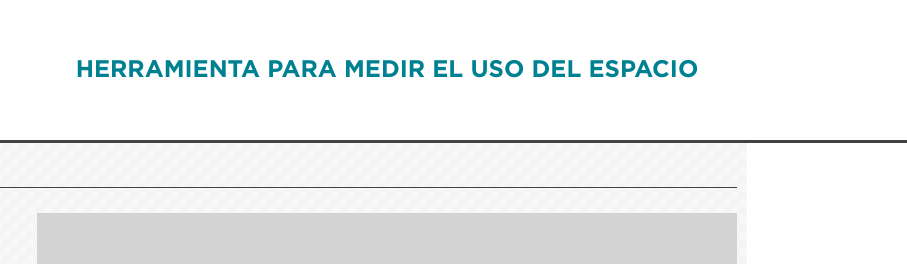
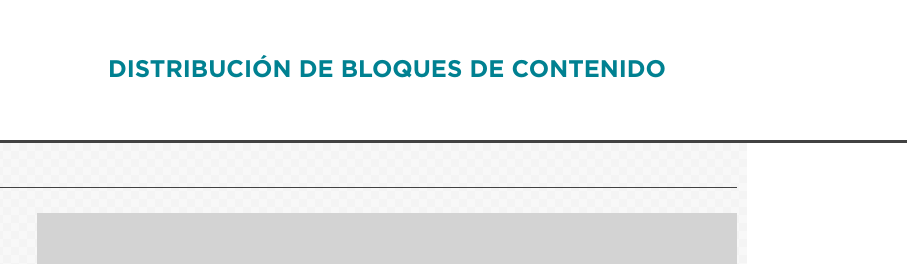
Before and after one commit to FabVillegas/newSalamanca, a website: page app/index.html at #/herramienta in a window 1280 px wide. Shown: the top 264 px of the page, 373-1280 px from the left. Drawn offline with Linux system fonts and the light colour scheme.

Commit message:
Modificacion al titulo

```diff
--- a/app/views/herramienta-template.html
+++ b/app/views/herramienta-template.html
@@ -15,7 +15,7 @@
       <img id="logo" src="images/usarialogo.png" />
     </div>
     <div class="twelve columns">
-      <h1 id="title" ng-click="openit()">herramienta para medir el uso del espacio</h1>
+      <h1 id="title" ng-click="openit()">Distribución de bloques de contenido</h1>
     </div>
   </header>
 
```
